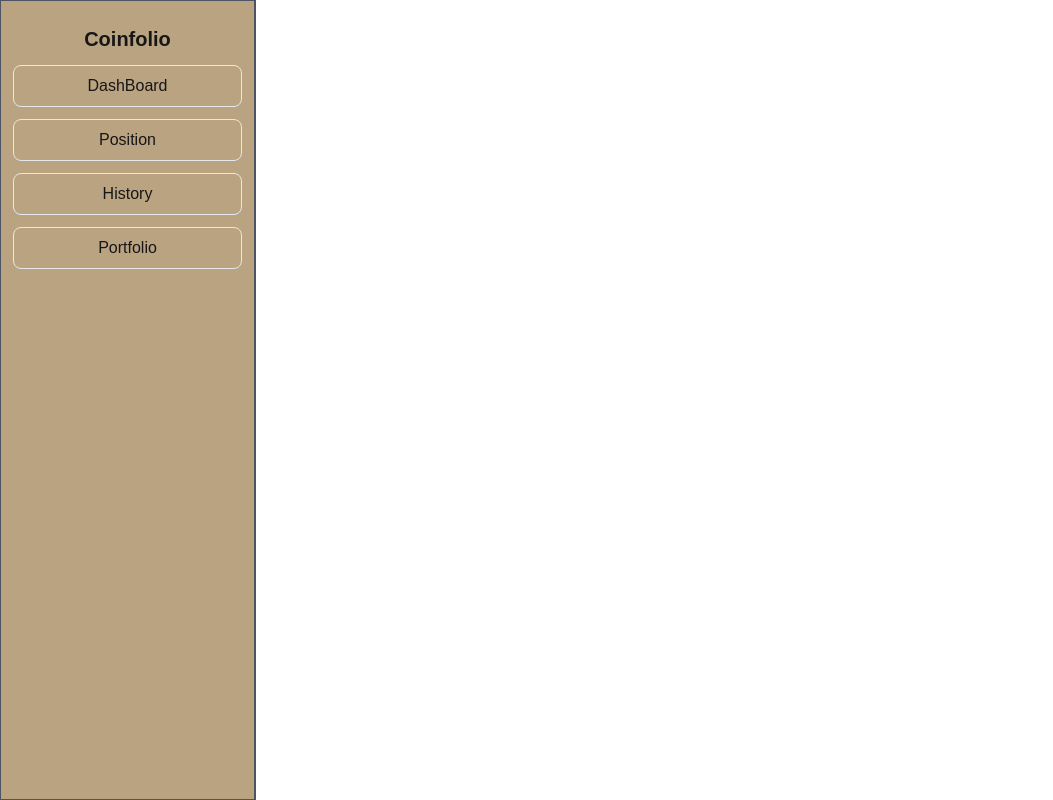
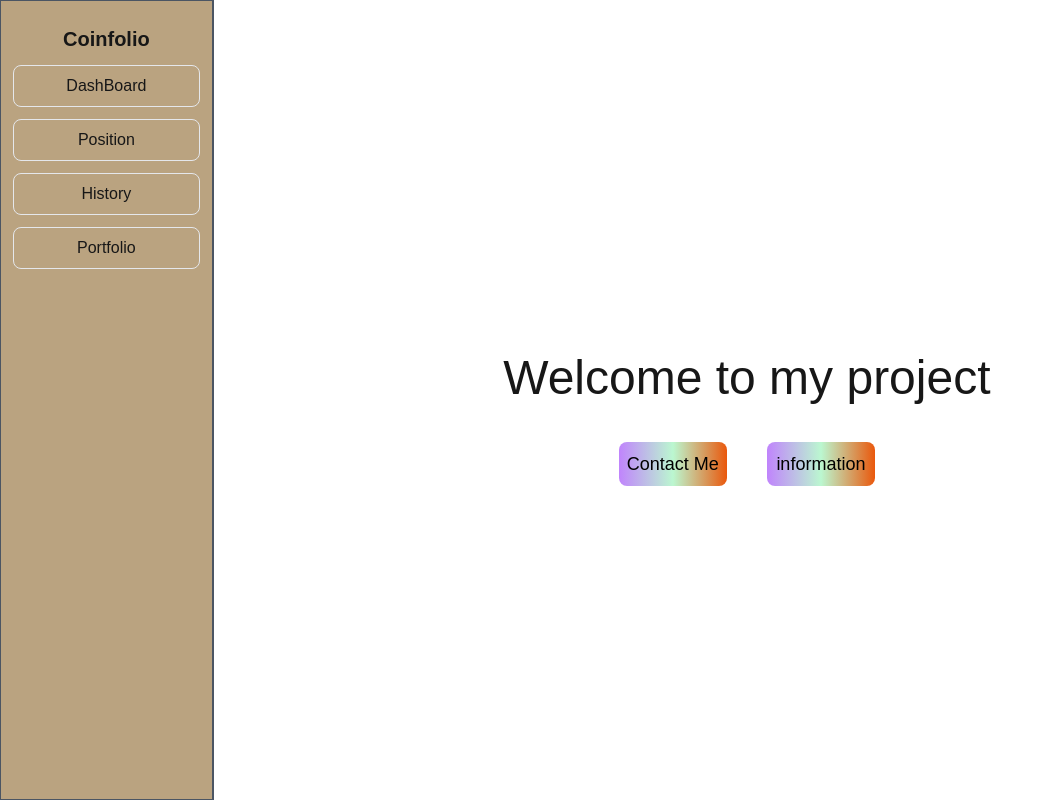
Before and after one commit to party1168/Cryptofu, a Next.js app: page / in a window 1280 px wide. Shown: the whole page, without its empty margins (0-1053 px from the left). Built offline with nearby package versions, Linux system fonts and the light colour scheme.

Commit message:
feat: Page.tsx 新內容

```diff
--- a/app/layout.tsx
+++ b/app/layout.tsx
@@ -30,7 +30,7 @@ export default function RootLayout({
         className={`${geistSans.variable} ${geistMono.variable} flex antialiased`}
       >
         <Navbar></Navbar>
-        <main>
+        <main className="w-full h-screen">
           {children}
         </main>
       </body>
--- a/app/page.tsx
+++ b/app/page.tsx
@@ -1,8 +1,15 @@
-
 export default function Home() {
   return (
-    <div>
-
+    <div className="flex flex-col justify-center h-screen items-center">
+      <h1 className="mt-10 pb-10 text-5xl">Welcome to my project</h1>
+      <div className="grid grid-cols-2 gap-10 text-black">
+        <button className="bg-gradient-to-r from-purple-400 via-green-200 to-orange-600 rounded-lg text-lg p-2">
+          Contact Me
+        </button>
+        <button className="bg-gradient-to-r from-purple-400 via-green-200 to-orange-600 rounded-lg text-lg p-2">
+          information
+        </button>
+      </div>
     </div>
   );
 }
```
